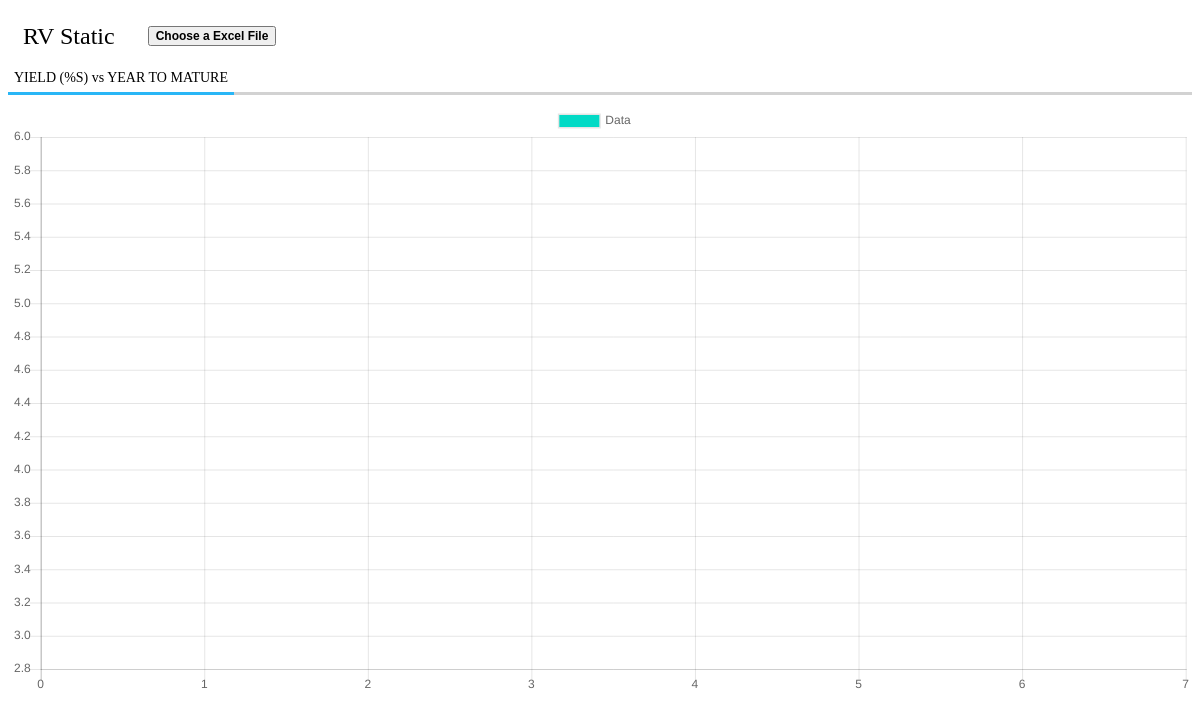
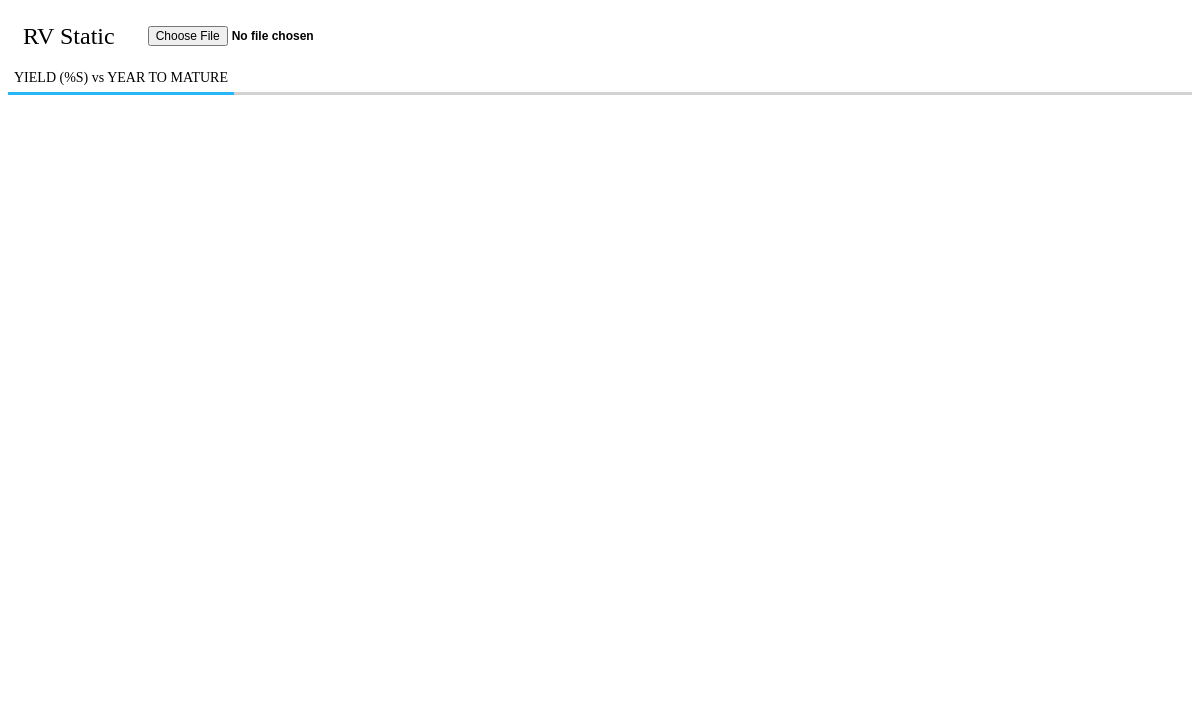
Before and after one commit to CamManhHoang/chart-from-excel, an Electron app: page index.html in a window 1200 px wide. Drawn offline with nearby package versions, Linux system fonts and the light colour scheme; no server answers.

Commit message:
almost done

```diff
--- a/index.html
+++ b/index.html
@@ -11,7 +11,7 @@
 <nav class="header" style="margin-bottom: 10px;">
     <div class="nav-wrapper">
         <h1 style="max-width: 400px;float: left;font-weight: 500; margin: 15px;">RV Static</h1>
-        <button style="margin: 18px;font-weight: 600;font-size: 12px;">Choose a Excel File</button>
+        <input id="upload" type="file" style="margin: 18px;font-weight: 600;font-size: 12px;">
     </div>
     <div class="nav-title">
         <h2 style="margin: 0;position: relative;border-bottom: 3px solid #d2d2d2;height: 28px;">
--- a/index.js
+++ b/index.js
@@ -1,16 +1,16 @@
-var url = './test.xlsm';
 var XLSX = require('xlsx');
-var oReq = new XMLHttpRequest();
-oReq.open('GET', url, true);
-oReq.responseType = 'arraybuffer';
+var rABS = false; // true: readAsBinaryString ; false: readAsArrayBuffer
 
-oReq.onload = function(e) {
-  var arraybuffer = oReq.response;
+function handleFile(e) {
+  var files = e.target.files, f = files[0];
+  var reader = new FileReader();
+  reader.onload = function(e) {
+    var data = e.target.result;
+    if (!rABS) data = new Uint8Array(data);
 
-  /* convert data to binary string */
-  var data = new Uint8Array(arraybuffer);
     var arr = new Array();
-  for (var i = 0; i != data.length; ++i) arr[i] = String.fromCharCode(data[i]);
+    for (var i = 0; i != data.length; ++i) arr[i] = String.fromCharCode(
+        data[i]);
     var bstr = arr.join('');
 
     /* Call XLSX */
@@ -22,7 +22,6 @@ oReq.onload = function(e) {
     var worksheet = workbook.Sheets[first_sheet_name];
 
     var excelData = XLSX.utils.sheet_to_json(worksheet, {raw: true, range: 13});
-  console.log(excelData);
 
     var names = [];
     var positions = [];
@@ -30,8 +29,8 @@ oReq.onload = function(e) {
     excelData.forEach(function(element) {
       names.push(element.Name);
       positions.push({
-      x: roundToTwo(element["Yrs to Mat"]),
-      y: roundToTwo(element["Blended YTM"]),
+        x: roundToTwo(element['Yrs to Mat']),
+        y: roundToTwo(element['Blended YTM']),
         r: 5,
       });
     });
@@ -59,7 +58,7 @@ oReq.onload = function(e) {
         xAxes: [
           {
             ticks: {
-            max: 7,
+              max: 8,
               min: 0,
               stepSize: 1,
             },
@@ -81,8 +80,10 @@ oReq.onload = function(e) {
       options: options,
     });
   };
+  if (rABS) reader.readAsBinaryString(f); else reader.readAsArrayBuffer(f);
+}
 
-oReq.send();
+document.getElementById('upload').addEventListener('change', handleFile, false);
 
 function roundToTwo(num) {
   return +(Math.round(num + 'e+2') + 'e-2');
```
Lines whose indentation alone changed are shown as unchanged.
